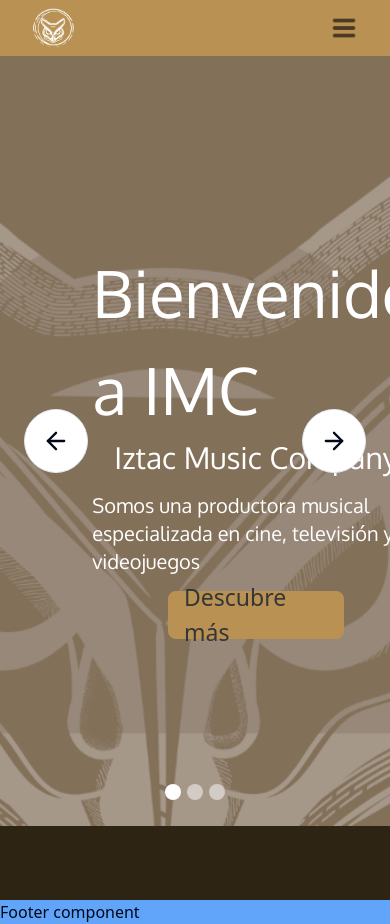
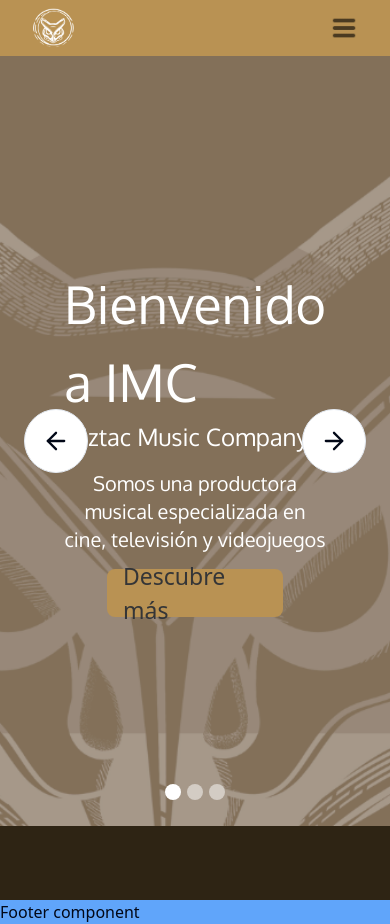
Before and after one commit to saulkurosaki/IZTAC-MUSIC-COMPANY, a Next.js app: page / in a window 390 px wide. Built offline with nearby package versions, Linux system fonts and the light colour scheme.

Commit message:
feat(HeroBanner): implement the banner 1 on medium devices responsive design

```diff
--- a/components/HeroBanner.tsx
+++ b/components/HeroBanner.tsx
@@ -72,11 +72,15 @@ const HeroBanner = () => {
               ></div>
             </div>
 
-            <div className="absolute inset-64 flex justify-center items-center">
+            <div className="absolute inset-0 max-lg:inset-32 flex justify-center items-center">
               <div className="flex flex-col justify-center items-center w-[720px] h-[241px] text-white z-20">
-                <h2 className="text-[65px] oxygen">Bienvenido a IMC</h2>
-                <p className="pb-4 text-3xl oxygen">Iztac Music Company</p>
-                <p className="pb-4 text-xl oxygen">
+                <h2 className="text-[65px] max-lg:text-[52px] oxygen">
+                  Bienvenido a IMC
+                </h2>
+                <p className="pb-4 text-3xl max-lg:text-2xl oxygen">
+                  Iztac Music Company
+                </p>
+                <p className="pb-4 text-xl text-center oxygen">
                   Somos una productora musical especializada en cine, televisión
                   y videojuegos
                 </p>
@@ -109,7 +113,7 @@ const HeroBanner = () => {
               alt="banner_image_2"
               className="w-full h-[770px] object-cover z-10"
             />
-            <div className="w-full absolute left-[100%] inset-64 flex justify-center items-center">
+            <div className="w-full absolute left-[100%] inset-0 flex justify-center items-center">
               <div className="flex flex-col justify-center items-center w-[1000px] h-[198px] text-white z-20">
                 <h2 className="text-[55px] oxygen">
                   Lleva tu proyecto al siguiente nivel
@@ -137,7 +141,7 @@ const HeroBanner = () => {
               alt="banner_image_3"
               className="w-full h-[770px] object-cover z-10"
             />
-            <div className="w-full absolute left-[200%] inset-64 flex justify-center items-center">
+            <div className="w-full absolute left-[200%] inset-0 flex justify-center items-center">
               <div className="flex flex-col justify-center items-center w-[1050px] h-[198px] text-white z-20">
                 <h2 className="text-[50px] oxygen">
                   Composiciones mundialmente reconocidas
@@ -147,7 +151,7 @@ const HeroBanner = () => {
                 </p>
                 <Link
                   href="/blog-2"
-                  className="text-[23px] font-normal mt-auto flex justify-center items-center w-52 h-12 bg-[#B99253] rounded-lg text-[#2b2f35ef] px-4 pya-2"
+                  className="text-[23px] font-normal mt-auto flex justify-center items-center w-[199px] h-12 bg-[#B99253] rounded-lg text-[#2b2f35ef] px-4 pya-2"
                 >
                   Nuestros Logros
                 </Link>
```
